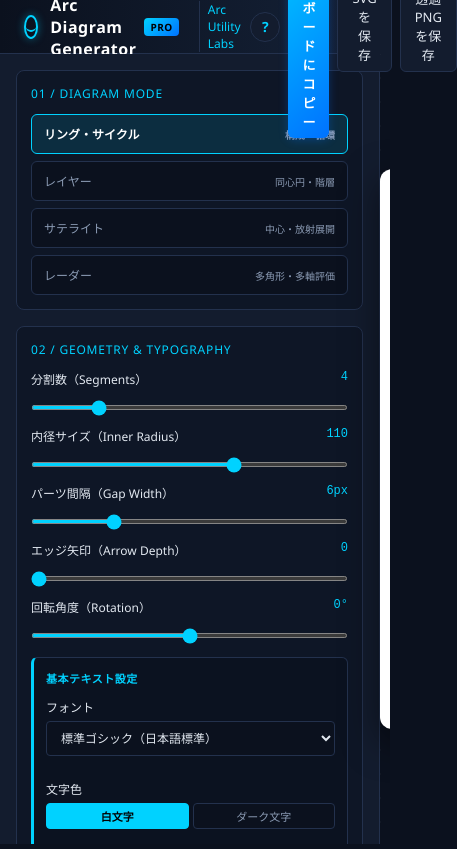
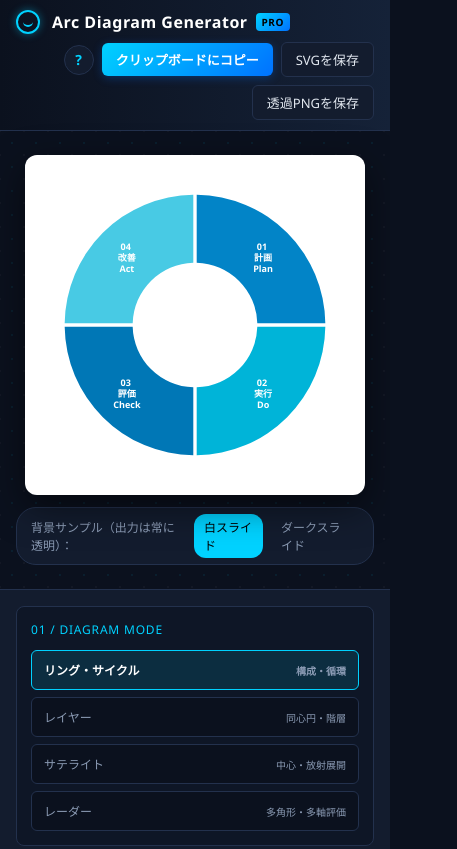
Before and after one commit to arcutilitylabs/app, a plain HTML site: page diagram-pro-nr98rn/index.html in a window 390 px wide. Shown: the top 849 px of the page, 457 px wide, since content can reach past the window. Drawn offline with Linux system fonts and the light colour scheme.

Commit message:
Implement responsive adjustments for mobile devices
Added responsive styles for smartphones and small devices.

```diff
--- a/diagram-pro-nr98rn/index.html
+++ b/diagram-pro-nr98rn/index.html
@@ -711,6 +711,62 @@
     height: 100%;
     user-select: none;
   }
+/* スマートフォン・小型端末向けレスポンシブ調整 */
+@media (max-width: 860px) {
+  body {
+    height: auto;
+    min-height: 100vh;
+    overflow-y: auto;
+  }
+
+  header {
+    height: auto;
+    padding: 10px 16px;
+    flex-wrap: wrap;
+    gap: 8px;
+  }
+
+  .brand-sub {
+    display: none;
+  }
+
+  .export-group {
+    width: 100%;
+    justify-content: flex-end;
+    flex-wrap: wrap;
+  }
+
+  .workspace {
+    flex-direction: column-reverse;
+    height: auto;
+    overflow: visible;
+  }
+
+  .sidebar {
+    width: 100%;
+    border-right: none;
+    border-top: 1px solid var(--border-color);
+    overflow: visible;
+  }
+
+  .preview-area {
+    width: 100%;
+    padding: 24px 16px;
+    min-height: auto;
+  }
+
+  .canvas-card {
+    width: 100%;
+    max-width: 340px;
+    height: auto;
+    aspect-ratio: 1 / 1;
+  }
+
+  .preview-toolbar {
+    position: static;
+    margin-top: 12px;
+  }
+}
 </style>
 </head>
 <body>
```
